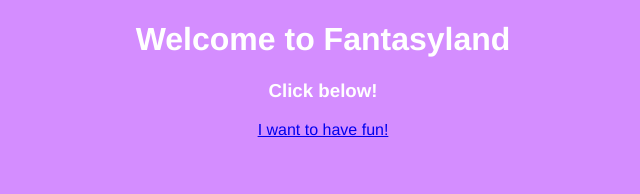
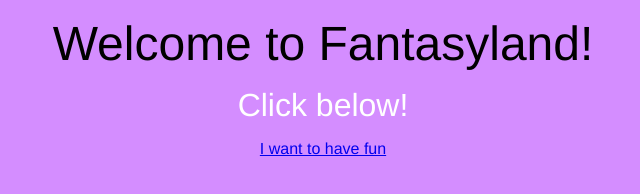
Before and after one commit to laineyaxell/internetart, a plain HTML site: page index.html in a window 1280 px wide. Shown: the whole page, without its empty margins (317-957 px from the left). Drawn offline with Linux system fonts and the light colour scheme.

Commit message:
Update index.html

```diff
--- a/index.html
+++ b/index.html
@@ -7,7 +7,13 @@
 </head>
 <body bgcolor="D48DFF" text="white" style="font-family:'Franklin Gothic Medium', 'Arial Narrow', Arial, sans-serif">
     <center>
-      <h1>Welcome to Fantasyland</h1>
-      <h3>Click below!</h3>
-      <a href="finalpage.html" class="button">I want to have fun!</a>
+     <p>
+         <font size="10" color = "black">Welcome to Fantasyland!</font>
+     </p>
+
+
+      <p>
+        <font size="6">
+    Click below!</font></p>
+      <a href="finalpage.html" class="button">I want to have fun</a>
 </body>
```
